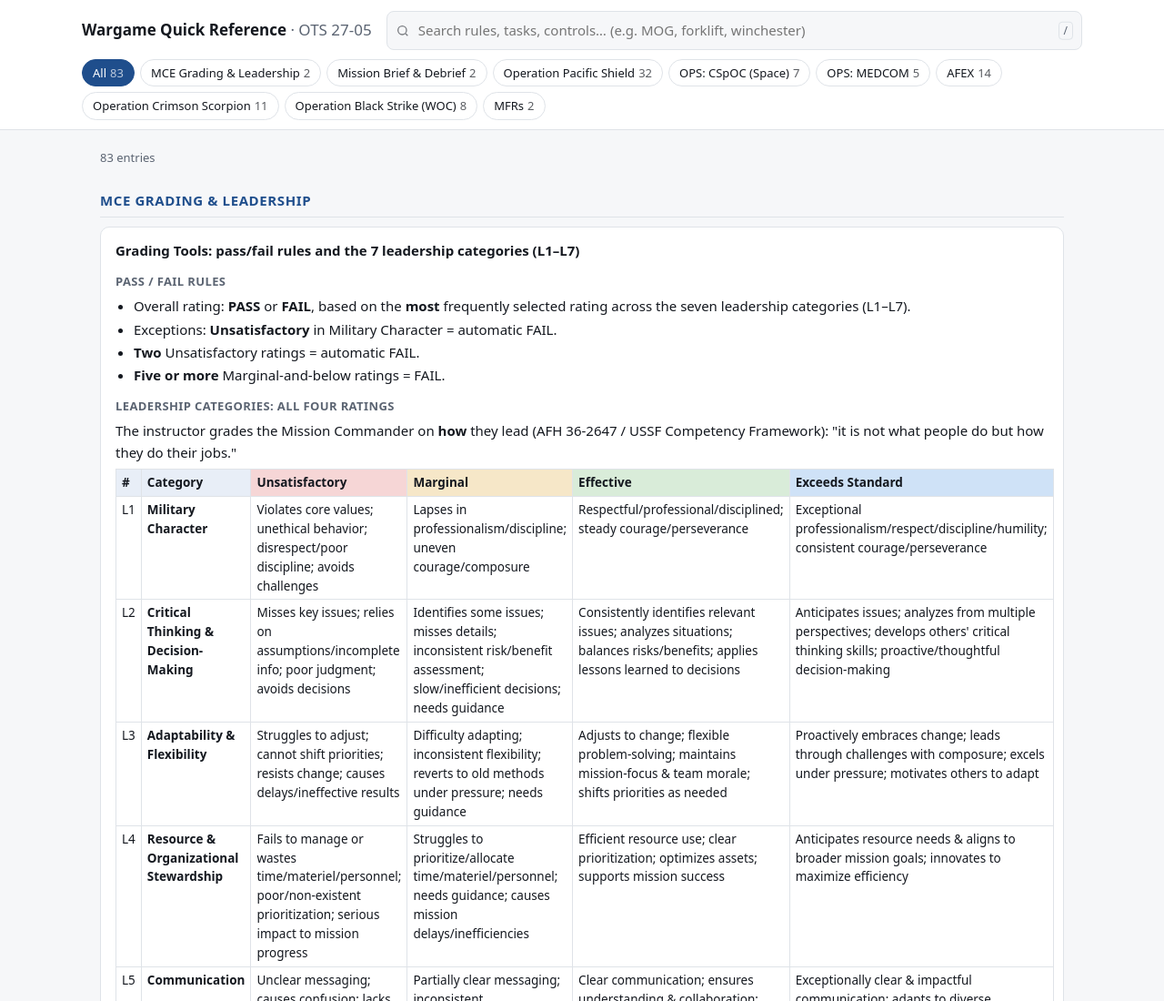
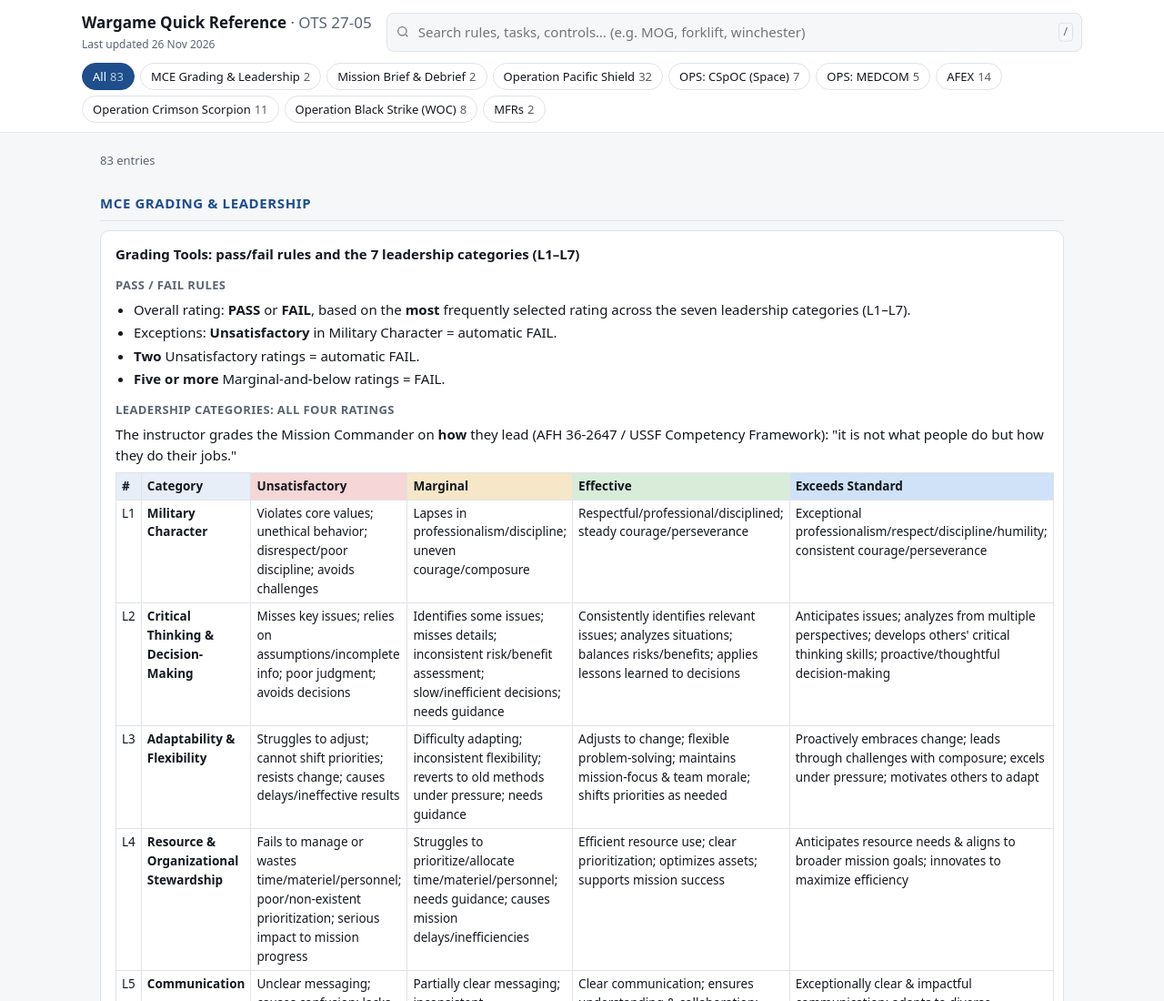
Before and after one commit to Jartin47/Wargame-FAQ, a plain HTML site: page index.html in a window 1280 px wide. Shown: the top 1100 px of the page at 91% size. Drawn offline with Linux system fonts and the light colour scheme.

Commit message:
Add last-updated date to header
Co-Authored-By: Claude Opus 5.5 <noreply@anthropic.com>
Claude-Session: https://claude.ai/code/session_014NRm659raNoSihGi4mCsu9

```diff
--- a/index.html
+++ b/index.html
@@ -14,6 +14,7 @@ header{position:sticky;top:0;z-index:5;background:var(--card);border-bottom:1px
 .top{display:flex;gap:16px;align-items:center;flex-wrap:wrap;max-width:1100px;margin:0 auto}
 h1{font-size:17px;margin:0;white-space:nowrap}
 h1 span{color:var(--mut);font-weight:500}
+h1 .upd{display:block;font-size:12px;font-weight:400;color:var(--mut);margin-top:2px}
 .search{flex:1;min-width:240px;position:relative}
 .search input{width:100%;font:inherit;padding:9px 12px 9px 34px;border:1px solid var(--line);border-radius:8px;background:var(--bg);color:var(--ink)}
 .search input:focus{outline:2px solid var(--acc);border-color:transparent}
@@ -69,7 +70,7 @@ footer{max-width:1100px;margin:0 auto;padding:0 20px 30px;color:var(--mut);font-
 <body>
 <header>
  <div class="top">
-  <h1>Wargame Quick Reference <span>· OTS 27-05</span></h1>
+  <h1>Wargame Quick Reference <span>· OTS 27-05</span><small class="upd">Last updated 26 Nov 2026</small></h1>
   <div class="search">
    <svg width="16" height="16" viewBox="0 0 24 24" fill="none" stroke="currentColor" stroke-width="2"><circle cx="11" cy="11" r="7"/><path d="m20 20-3.5-3.5"/></svg>
    <input id="q" type="search" placeholder="Search rules, tasks, controls… (e.g. MOG, forklift, winchester)" autocomplete="off" aria-label="Search">
```
